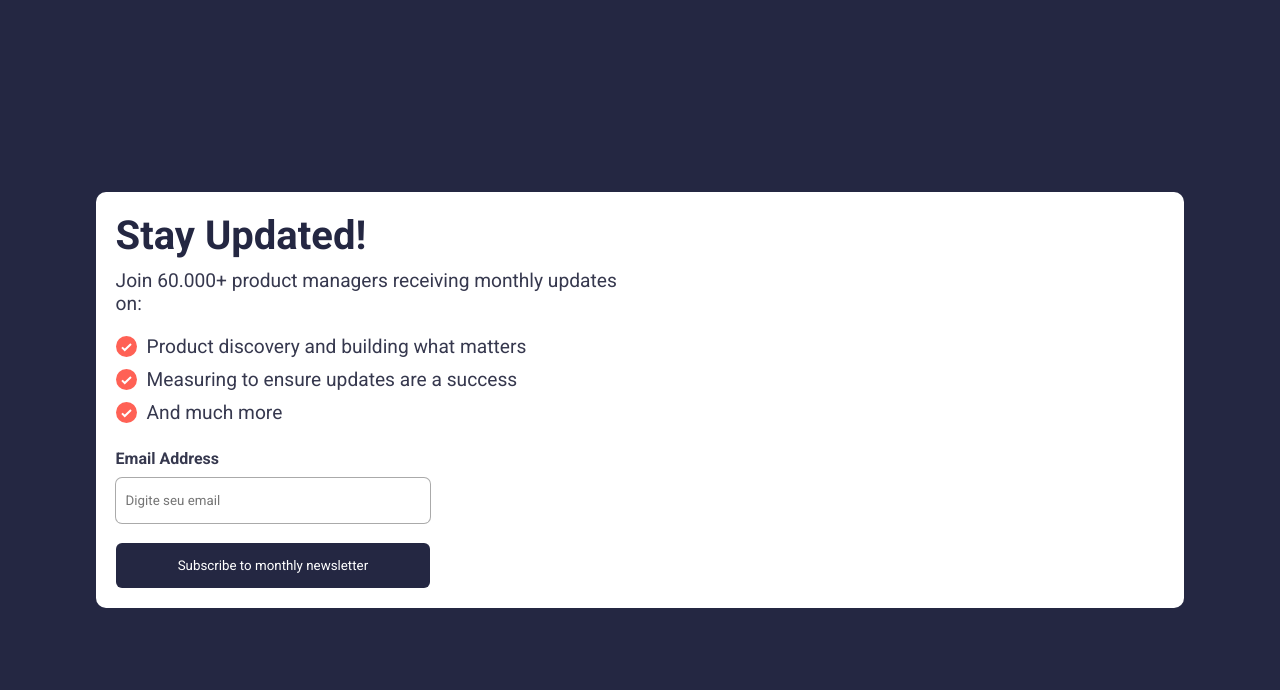
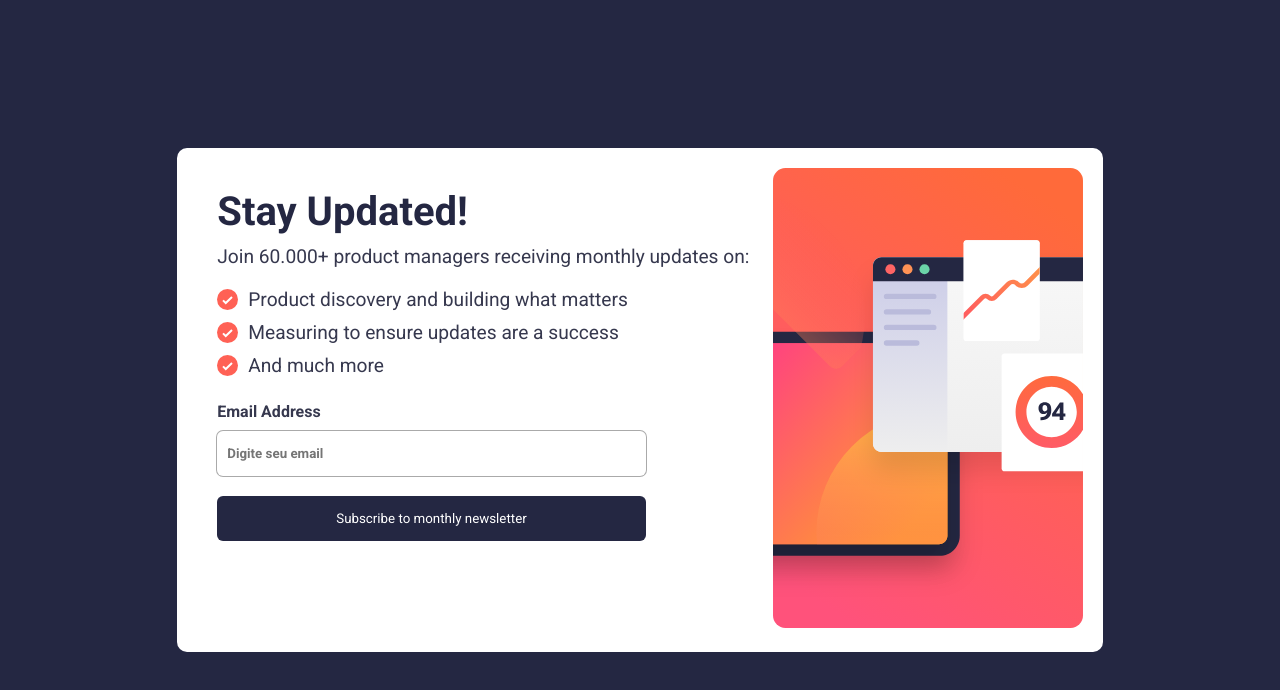
Before and after one commit to FelipePinha/Newsletter-ReactApp, a React (Vite) app: page / in a window 1280 px wide. Shown: the top 690 px of the page. Built offline with nearby package versions, Linux system fonts and the light colour scheme.

Commit message:
feat: create image side

```diff
--- a/src/App.jsx
+++ b/src/App.jsx
@@ -1,6 +1,7 @@
 import About from "./components/FormSide/About/About";
 import Form from "./components/FormSide/Form/Form";
 import { FormWrapper } from "./components/FormSide/FormWrapper.styles";
+import ImageSide from "./components/ImageSide/ImageSide";
 import { Center } from "./components/center.styles";
 import { ContentBox } from "./components/contentBox.styles";
 import GlobalStyle from "./styles/GlobalStyle";
@@ -15,6 +16,7 @@ function App() {
                         <About />
                         <Form />
                     </FormWrapper>
+                    <ImageSide />
                 </ContentBox>
             </Center>
         </>
--- a/src/components/FormSide/Form/Form.styles.js
+++ b/src/components/FormSide/Form/Form.styles.js
@@ -9,20 +9,27 @@ export const Label = styled.label`
 `;
 
 export const Input = styled.input`
-    width: 60%;
+    width: 80%;
     padding: 15px 10px;
     border-radius: 6px;
     border: none;
     outline: none;
     box-shadow: 0 0 0 1px #00000055;
+    color: #36384e;
+    font-weight: 600;
 `;
 
 export const SubmitButton = styled.button`
-    width: 60%;
+    width: 80%;
     padding: 15px 10px;
     border-radius: 6px;
     border: none;
     background-color: #242742;
     color: #fff;
     margin-top: 20px;
+    cursor: pointer;
+
+    &:hover {
+        background-image: linear-gradient(45deg, #fa3757 25%, #ff6257 75%);
+    }
 `;
--- a/src/components/FormSide/FormWrapper.styles.js
+++ b/src/components/FormSide/FormWrapper.styles.js
@@ -1,5 +1,6 @@
 import { styled } from "styled-components";
 
 export const FormWrapper = styled.div`
-    width: 50%;
+    width: 65%;
+    padding: 20px;
 `;
--- /dev/null
+++ b/src/components/ImageSide/ImageSide.jsx
@@ -0,0 +1,12 @@
+import * as C from "./ImageSide.styles";
+import Illustration from "../../../public/images/illustration-sign-up-desktop.svg";
+
+const ImageSide = () => {
+    return (
+        <C.ImageWrapper>
+            <img src={Illustration} alt="illustration" />
+        </C.ImageWrapper>
+    );
+};
+
+export default ImageSide;
--- /dev/null
+++ b/src/components/ImageSide/ImageSide.styles.js
@@ -0,0 +1,9 @@
+import { styled } from "styled-components";
+
+export const ImageWrapper = styled.div`
+    width: 35%;
+
+    img {
+        max-width: 100%;
+    }
+`;
--- a/src/components/contentBox.styles.js
+++ b/src/components/contentBox.styles.js
@@ -2,7 +2,7 @@ import { styled } from "styled-components";
 
 export const ContentBox = styled.section`
     background-color: #fff;
-    width: 100%;
+    width: 85%;
     border-radius: 10px;
     padding: 20px;
     display: flex;
```
